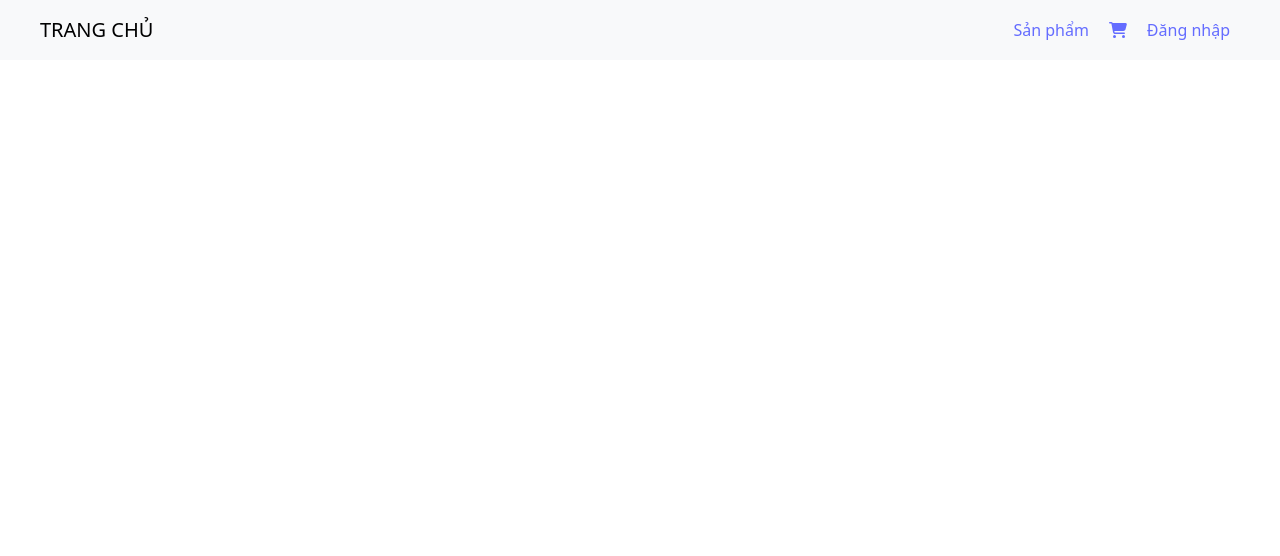
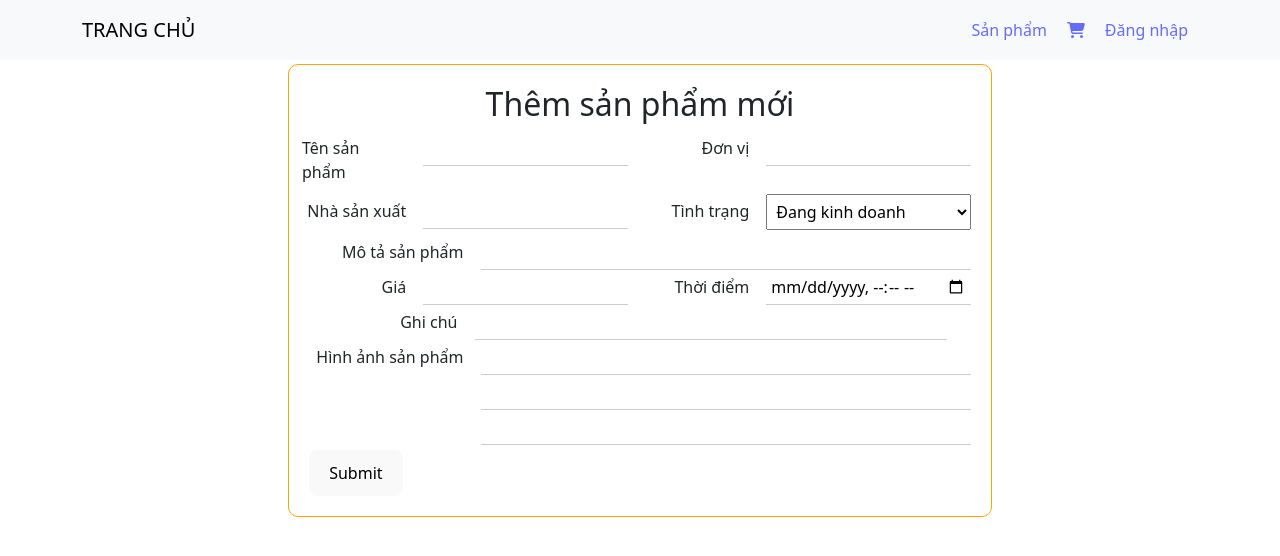
Before and after one commit to KhanhNhat242/WWW_week07_FE, a React (Vite) app: page /product-manager/add-product in a window 1280 px wide. Shown: the top 556 px of the page. Built offline with nearby package versions, Linux system fonts and the light colour scheme.

Commit message:
add new product feature completed

```diff
--- a/src/components/header/Header.scss
+++ b/src/components/header/Header.scss
@@ -1,17 +1,4 @@
-// .nav-wrapper{
-//     display: flex;
-//     justify-content: space-around;
-//     position: fixed;
-//     width: 100%;
-//     padding: 20px;
-//     top: 0;
-
-//     .nav-block{
-//         .nav-item{
-//             margin: 5px;
-//         }
-//     }
-// }
+@import '../../globalStyle/mixin';
 
 .nav-wrapper{
     position: fixed;
@@ -20,8 +7,18 @@
     padding: 10px 40px !important;
 
     .nav-right{
-        display: flex;
+        flex: 1;
         justify-content: flex-end;
+
+        @include tablet{
+            flex: none;
+            width: 100%;
+        }
+
+        @include mobile{
+            flex: none;
+            width: 100%;
+        }
 
         .navbar-nav{
             margin: 0 !important;
--- a/src/components/header/Header.tsx
+++ b/src/components/header/Header.tsx
@@ -2,8 +2,7 @@ import './Header.scss'
 import { Link } from 'react-router-dom'
 import { FontAwesomeIcon } from '@fortawesome/react-fontawesome'
 import { faCartShopping } from '@fortawesome/free-solid-svg-icons';
-import Nav from 'react-bootstrap/Nav';
-import Navbar from 'react-bootstrap/Navbar';
+import {Navbar, Container, Nav} from 'react-bootstrap'
 import 'bootstrap/dist/css/bootstrap.min.css'
 
 interface IProps{
@@ -20,17 +19,31 @@ function Header({isLogIn, setIsLogIn}: IProps) {
     return (
         <>
             <Navbar expand="lg" className="bg-body-tertiary nav-wrapper">
+                <Container>
+                    <Navbar.Brand href="#home">TRANG CHỦ</Navbar.Brand>
+                    <Navbar.Toggle aria-controls="basic-navbar-nav" />
+                    <Navbar.Collapse id="basic-navbar-nav" className='nav-right'>
+                    <Nav className="me-auto">
+                            <Link className='nav-item' to='/product-manager' style={{display: `${isLogIn ? 'block' : 'none'}`}}>Chỉnh sửa sản phẩm</Link>
+                            <Link className='nav-item' to="/product">Sản phẩm</Link>
+                            <Link className='nav-item' to="/shopping-cart"><FontAwesomeIcon icon={faCartShopping} /></Link>
+                            <Link className='nav-item' to="/log-in" onClick={handleSignOut}>{!isLogIn ? 'Đăng nhập' : 'Đăng xuất'}</Link>
+                        </Nav>
+                    </Navbar.Collapse>
+                </Container>
+            </Navbar>
+            {/* <Navbar expand="lg" className="bg-body-tertiary nav-wrapper">
                 <Navbar.Brand href="/">TRANG CHỦ</Navbar.Brand>
                 <Navbar.Toggle aria-controls="basic-navbar-nav" />
                 <Navbar.Collapse id="basic-navbar-nav" className='nav-right'>
                     <Nav className="me-auto">
-                        <Link className='nav-item' to='/product-manager' style={{display: `${isLogIn ? 'block' : 'none'}`}}>Chỉnh sửa sản phẩm</Link>
-                        <Link className='nav-item' to="/product">Sản phẩm</Link>
-                        <Link className='nav-item' to="/shopping-cart"><FontAwesomeIcon icon={faCartShopping} /></Link>
-                        <Link className='nav-item' to="/log-in" onClick={handleSignOut}>{!isLogIn ? 'Đăng nhập' : 'Đăng xuất'}</Link>
+                        <Nav.Link className='nav-item' href='/product-manager' style={{display: `${isLogIn ? 'block' : 'none'}`}}>Chỉnh sửa sản phẩm</Nav.Link>
+                        <Nav.Link className='nav-item' href="/product">Sản phẩm</Nav.Link>
+                        <Nav.Link className='nav-item' href="/shopping-cart"><FontAwesomeIcon icon={faCartShopping} /></Nav.Link>
+                        <Nav.Link className='nav-item' href="/log-in" onClick={handleSignOut}>{!isLogIn ? 'Đăng nhập' : 'Đăng xuất'}</Nav.Link>
                     </Nav>
                 </Navbar.Collapse>
-            </Navbar>
+            </Navbar> */}
         </>
      );
 }
--- a/src/components/productManager/addProduct/AddProduct.scss
+++ b/src/components/productManager/addProduct/AddProduct.scss
@@ -0,0 +1,51 @@
+@import '../../../globalStyle/mixin';
+
+.add-prd-wrapper{
+    margin-top: 64px;
+    display: flex;
+    justify-content: center;
+
+    .add-prd-title{
+        text-align: center;
+    }
+
+    .add-prd-form{
+        width: 55%;
+        border: 1px solid orange;
+        border-radius: 10px;
+        padding: 20px;
+
+        @include tablet{
+            width: 90%;
+        }
+
+        @include mobile{
+            width: 100%;
+        }
+
+        .add-prd-col{
+            display: flex;
+            justify-content: flex-end;
+            padding: 0;
+
+            @include tablet{
+                justify-content: flex-start;
+            }
+
+            @include mobile{
+                justify-content: flex-start;
+            }
+
+            .add-prd-label{
+                padding: 5px;
+            }
+        }
+
+        .add-prd-input{
+            padding: 5px;
+            width: 100%;
+            border: none;
+            border-bottom: 1px solid #ccc;
+        }
+    }
+}
--- a/src/components/productManager/addProduct/AddProduct.tsx
+++ b/src/components/productManager/addProduct/AddProduct.tsx
@@ -1,6 +1,150 @@
+import { Row } from "react-bootstrap";
+import 'bootstrap/dist/css/bootstrap.min.css'
+import './AddProduct.scss'
+import { useState } from "react";
+import axios from "axios";
+
+interface IState {
+    product: {
+        name: string,
+        description: string,
+        unit: string,
+        manufacturer: string,
+        status: number,
+    },
+    productPrice: {
+        price: number,
+        price_date_time: string,
+    },
+    productImage: {
+        path: string,
+    }
+}
+
 function AddProduct() {
+    const [product, setProduct] = useState<IState['product']>({
+        name: '',
+        description: '',
+        unit: '',
+        manufacturer: '',
+        status: 1,
+    })
+    const [productPrice, setProductPrice] = useState<IState['productPrice']>({
+        price: 0,
+        price_date_time: '',
+    })
+    const [productImage1, setProductImage1] = useState<IState['productImage']>({
+        path: '',
+    })
+    const [productImage2, setProductImage2] = useState<IState['productImage']>({
+        path: '',
+    })
+    const [productImage3, setProductImage3] = useState<IState['productImage']>({
+        path: '',
+    })
+
+    const handleInput = (e: React.ChangeEvent<HTMLInputElement> | React.ChangeEvent<HTMLSelectElement>) => {
+        const {name, value} = e.target
+
+        setProduct({...product, [name]: value})
+        setProductPrice({...productPrice, [name]: value})
+        setProductImage1({...productImage1, [name]: value})
+        setProductImage2({...productImage2, [name]: value})
+        setProductImage3({...productImage3, [name]: value})
+    }
+
+    const handleSubmit = async (e: React.MouseEvent<HTMLButtonElement, MouseEvent>) => {
+        e.preventDefault()
+
+        console.log(productPrice)
+
+        await axios.post('http://localhost:8080/addProduct', product)
+        await axios.post('http://localhost:8080/addProductPrice', productPrice)
+        await axios.post('http://localhost:8080/addProductImage', productImage1)
+        await axios.post('http://localhost:8080/addProductImage', productImage2)
+        await axios.post('http://localhost:8080/addProductImage', productImage2)
+    }
+
     return (
-        <h1>Add product page</h1>
+        <div className='add-prd-wrapper'>
+            <form className='add-prd-form'>
+                <h2 className='add-prd-title'>Thêm sản phẩm mới</h2>
+                <Row style={{marginBottom: 5}}>
+                    <div className='col-md-2 add-prd-col'>
+                        <label className='add-prd-label'>Tên sản phẩm</label>
+                    </div>
+                    <div className='col-md-4'>
+                        <input className='add-prd-input' type='text' name='name' onChange={(e) => handleInput(e)} />
+                    </div>
+                    <div className='col-md-2 add-prd-col'>
+                        <label className='add-prd-label'>Đơn vị</label>
+                    </div>
+                    <div className='col-md-4'>
+                        <input className='add-prd-input' type='text' name='unit' onChange={(e) => handleInput(e)} />
+                    </div>
+                </Row>
+                <Row style={{marginBottom: 5}}>
+                    <div className='col-md-2 add-prd-col'>
+                        <label className='add-prd-label'>Nhà sản xuất</label>
+                    </div>
+                    <div className='col-md-4'>
+                        <input className='add-prd-input' type='text' name='manufacturer' onChange={(e) => handleInput(e)} />
+                    </div>
+                    <div className='col-md-2 add-prd-col'>
+                        <label className='add-prd-label'>Tình trạng</label>
+                    </div>
+                    <div className='col-md-4'>
+                        <select style={{width: '100%', padding: 5}} name='status' onChange={(e) => handleInput(e)}>
+                            <option value={1}>Đang kinh doanh</option>
+                            <option value={0}>Tạm ngưng</option>
+                            <option value={-1}>Ngừng kinh doanh</option>
+                        </select>
+                    </div>
+                </Row>
+                <Row>
+                    <div className='col-md-3 add-prd-col'>
+                        <label className='add-prd-label'>Mô tả sản phẩm</label>
+                    </div>
+                    <div className='col-md-9'>
+                        <input className='add-prd-input' type='text' name='description' onChange={(e) => handleInput(e)} />
+                    </div>
+                </Row>
+                <Row>
+                    <div className='col-md-2 add-prd-col'>
+                        <label className='add-prd-label'>Giá</label>
+                    </div>
+                    <div className='col-md-4'>
+                        <input className='add-prd-input' type='text' name='price' onChange={(e) => handleInput(e)} />
+                    </div>
+                    <div className='col-md-2 add-prd-col'>
+                        <label className='add-prd-label'>Thời điểm</label>
+                    </div>
+                    <div className='col-md-4'>
+                        <input className='add-prd-input' type='datetime-local' name='price_date_time' onChange={(e) => handleInput(e)} />
+                    </div>
+                <Row>
+                    <div className='col-md-3 add-prd-col'>
+                        <label className='add-prd-label'>Ghi chú</label>
+                    </div>
+                    <div className='col-md-9'>
+                        <input className='add-prd-input' type='text' name='note' onChange={(e) => handleInput(e)} />
+                    </div>
+                </Row>
+                </Row>
+                <Row style={{display: 'flex', justifyContent: 'center', marginBottom: 5}}>
+                    <div className='col-md-3 add-prd-col'>
+                        <label className='add-prd-label'>Hình ảnh sản phẩm</label>
+                    </div>
+                    <div className='col-md-9'>
+                        <input className='add-prd-input' type='text' name='path' onChange={(e) => handleInput(e)} />
+                        <input className='add-prd-input' type='text' name='path' onChange={(e) => handleInput(e)} />
+                        <input className='add-prd-input' type='text' name='path' onChange={(e) => handleInput(e)} />
+                    </div>
+                </Row>
+                <button onClick={(e) => handleSubmit(e)}>Submit</button>
+            </form>
+
+        </div>
      );
 }
 
--- /dev/null
+++ b/src/globalStyle/_mixin.scss
@@ -0,0 +1,18 @@
+$mobile-width: 480px;
+$tablet-width: 768px;
+$desktop-width: 1024px;
+
+@mixin mobile { @media (max-width: #{$mobile-width - 1px}) {
+  @content;
+ }
+}
+
+@mixin tablet { @media (min-width: #{$tablet-width}) and (max-width: #{$desktop-width - 1px}) {
+   @content;
+ }
+}
+
+@mixin desktop {   @media (min-width: #{$desktop-width}) {
+  @content;
+ }
+}
```
